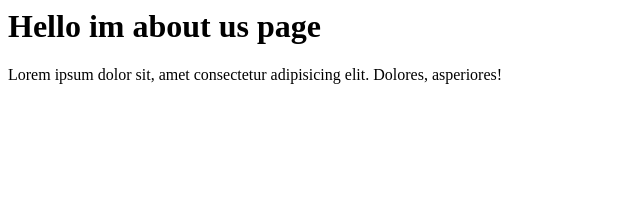
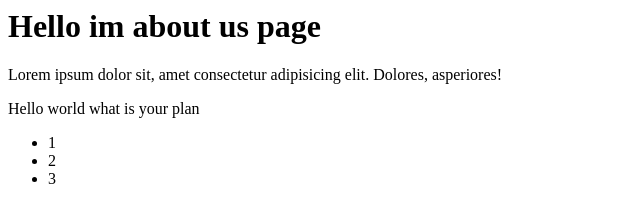
Before and after one commit to sanchitaaaaa/learningGitHub, a plain HTML site: page aboutus.html in a window 1280 px wide. Shown: the whole page, without its empty margins (0-640 px from the left). Drawn offline with Linux system fonts and the light colour scheme.

Commit message:
updated and ul added aboutus.html

```diff
--- a/aboutus.html
+++ b/aboutus.html
@@ -7,5 +7,11 @@
 <body>
     <h1>Hello im about us page</h1>
     <p>Lorem ipsum dolor sit, amet consectetur adipisicing elit. Dolores, asperiores!</p>
+    <span>Hello world what is  your plan</span>
+    <ul>
+        <li>1</li>
+        <li>2</li>
+        <li>3</li>
+    </ul>
 </body>
 </html>
```
